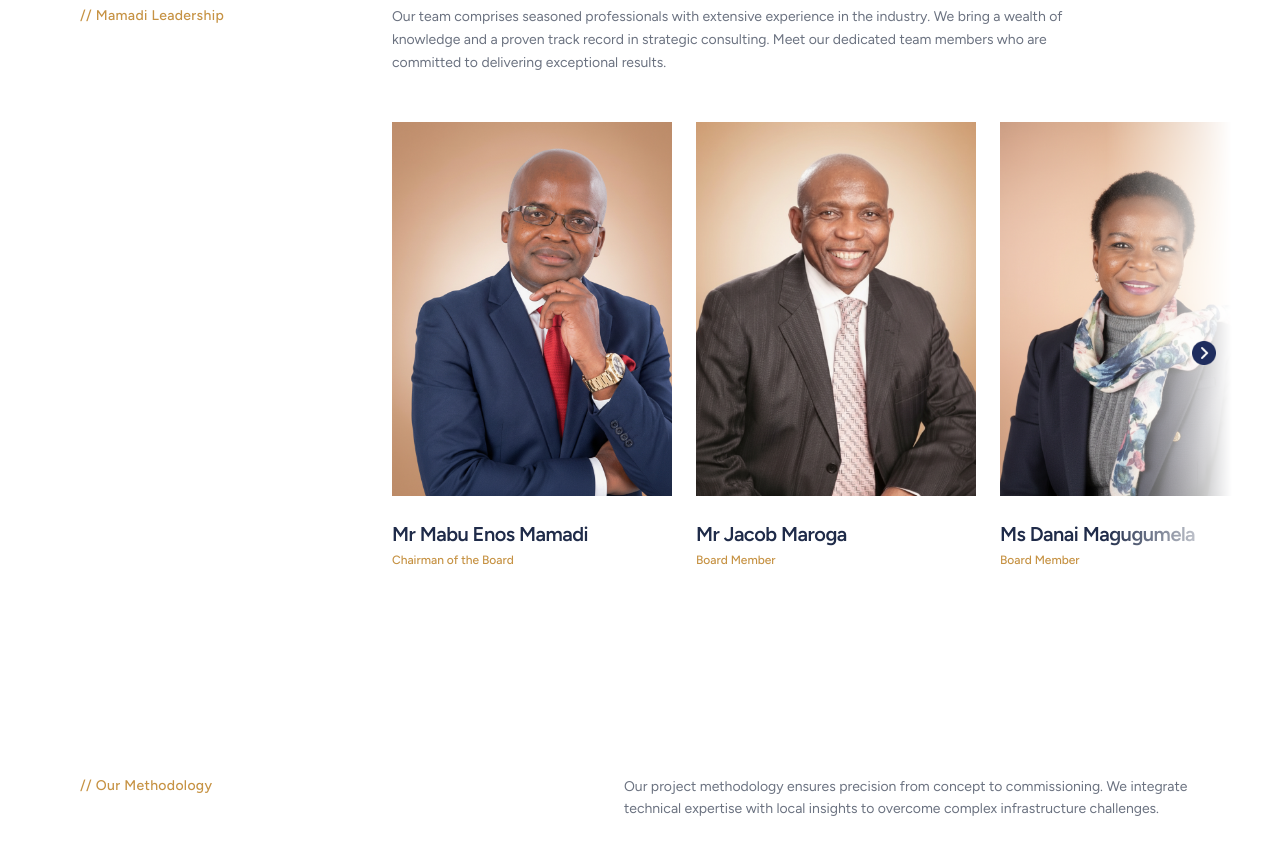
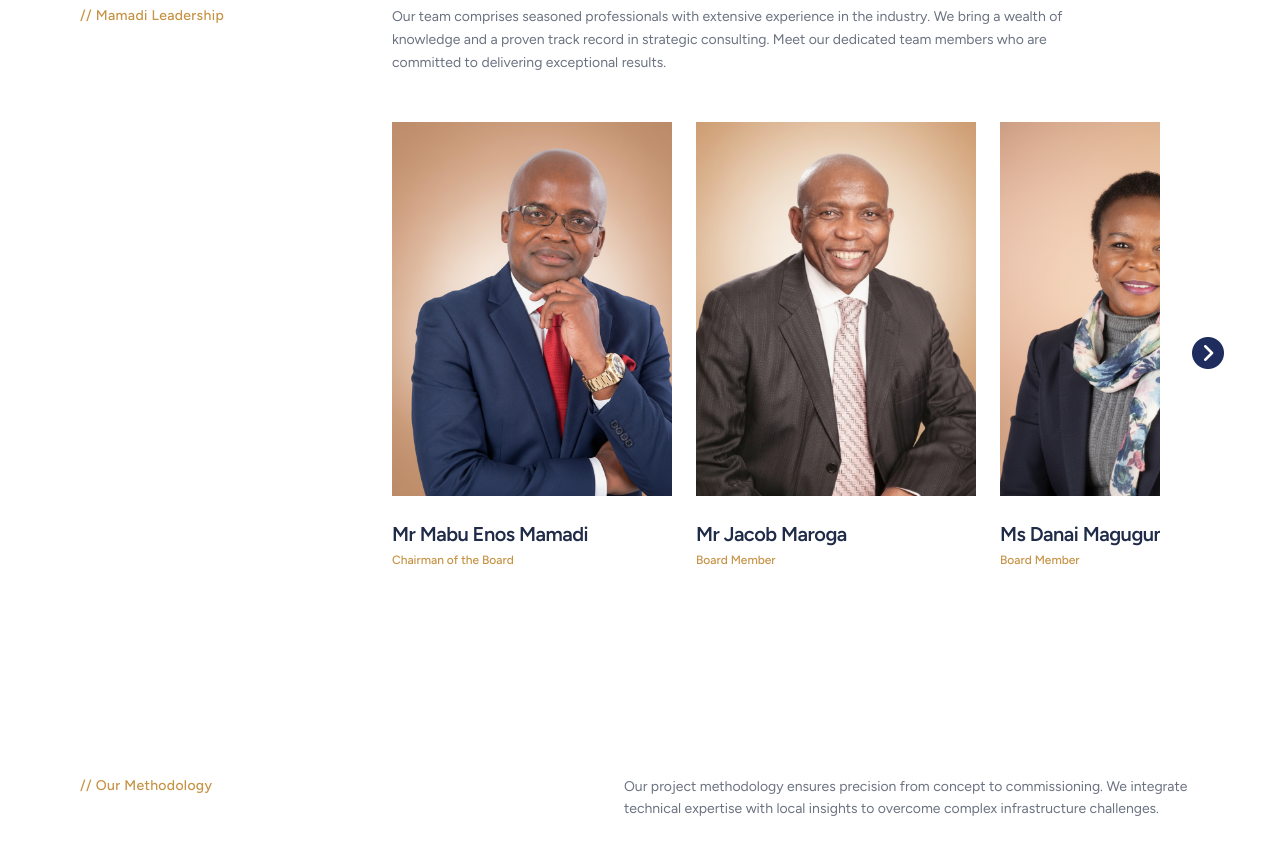
Before and after one commit to KeamoMichael/mamadi---company, a React (Vite) app: page / in a window 1280 px wide. Shown: the part 2000-2854 px from the top of the page. Built offline with nearby package versions, Linux system fonts and the light colour scheme.

Commit message:
Refactor leadership ticker: Remove fade masks and reposition arrows

```diff
--- a/components/KeyPeople.tsx
+++ b/components/KeyPeople.tsx
@@ -75,48 +75,29 @@ export const KeyPeople: React.FC = () => {
         </p>
 
         {/* Team Horizontal Scroll Container */}
-        <div className="relative">
+          <div className="flex items-center gap-6">
             {/* Left Arrow Button */}
             {showLeftArrow && (
               <button
                 onClick={scrollLeft}
-              className="absolute left-4 top-1/2 -translate-y-1/2 z-20 transition-all hover:scale-110 active:scale-95"
+                className="shrink-0 z-20 transition-transform hover:scale-110 active:scale-95 p-2"
                 aria-label="Scroll left"
               >
                 <img
                   src="/assets/next-right arrow.png"
                   alt=""
-                className="w-6 h-6 object-contain rotate-180"
+                  className="w-8 h-8 object-contain rotate-180"
                 />
               </button>
             )}
 
-          {/* Right Arrow Button */}
-          <button
-            onClick={scrollRight}
-            className="absolute right-4 top-1/2 -translate-y-1/2 z-20 transition-all hover:scale-110 active:scale-95"
-            aria-label="Scroll right"
-          >
-            <img
-              src="/assets/next-right arrow.png"
-              alt=""
-              className="w-6 h-6 object-contain"
-            />
-          </button>
-
             <div
               ref={scrollRef}
               onScroll={handleScroll}
-            className="flex gap-6 overflow-x-auto scrollbar-hide pb-4 snap-x px-12 transition-all duration-300"
+              className="flex gap-6 overflow-x-auto scrollbar-hide pb-4 snap-x flex-1 transition-all duration-300"
               style={{
                 scrollbarWidth: 'none',
-              msOverflowStyle: 'none',
-              WebkitMaskImage: showLeftArrow
-                ? 'linear-gradient(to right, transparent, black 15%, black 85%, transparent)'
-                : 'linear-gradient(to right, black 85%, transparent)',
-              maskImage: showLeftArrow
-                ? 'linear-gradient(to right, transparent, black 15%, black 85%, transparent)'
-                : 'linear-gradient(to right, black 85%, transparent)'
+                msOverflowStyle: 'none'
               }}
             >
               {leadership.map((person, index) => (
@@ -139,6 +120,19 @@ export const KeyPeople: React.FC = () => {
                 </div>
               ))}
             </div>
+
+            {/* Right Arrow Button */}
+            <button
+              onClick={scrollRight}
+              className="shrink-0 z-20 transition-transform hover:scale-110 active:scale-95 p-2"
+              aria-label="Scroll right"
+            >
+              <img
+                src="/assets/next-right arrow.png"
+                alt=""
+                className="w-8 h-8 object-contain"
+              />
+            </button>
           </div>
       </div>
     </Section>
```
Lines whose indentation alone changed are shown as unchanged.
